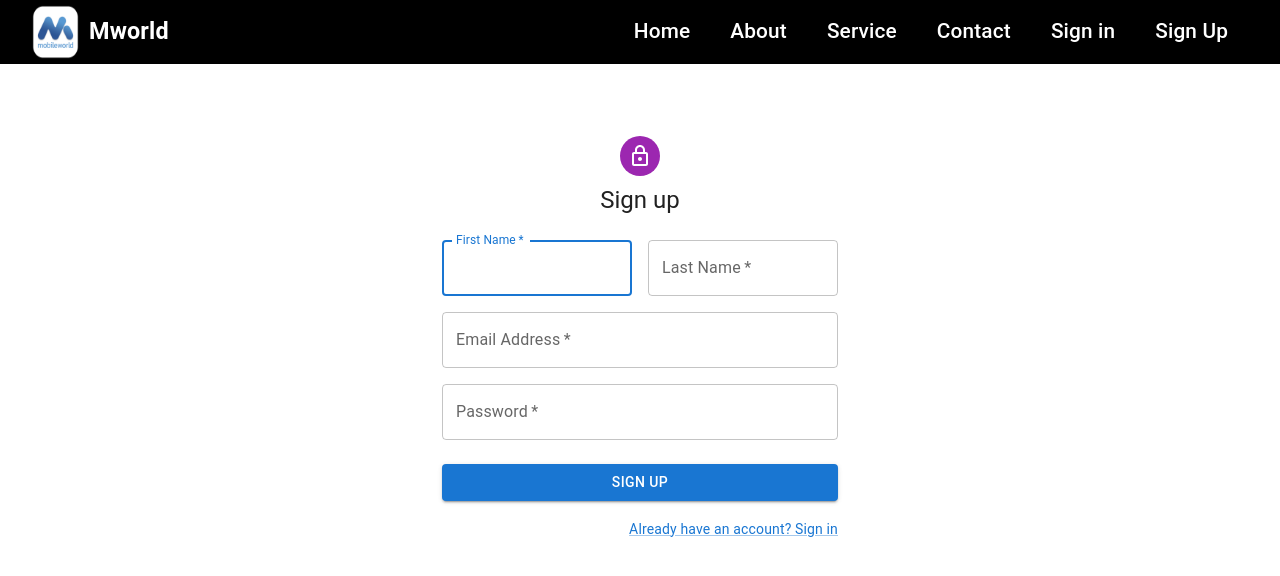
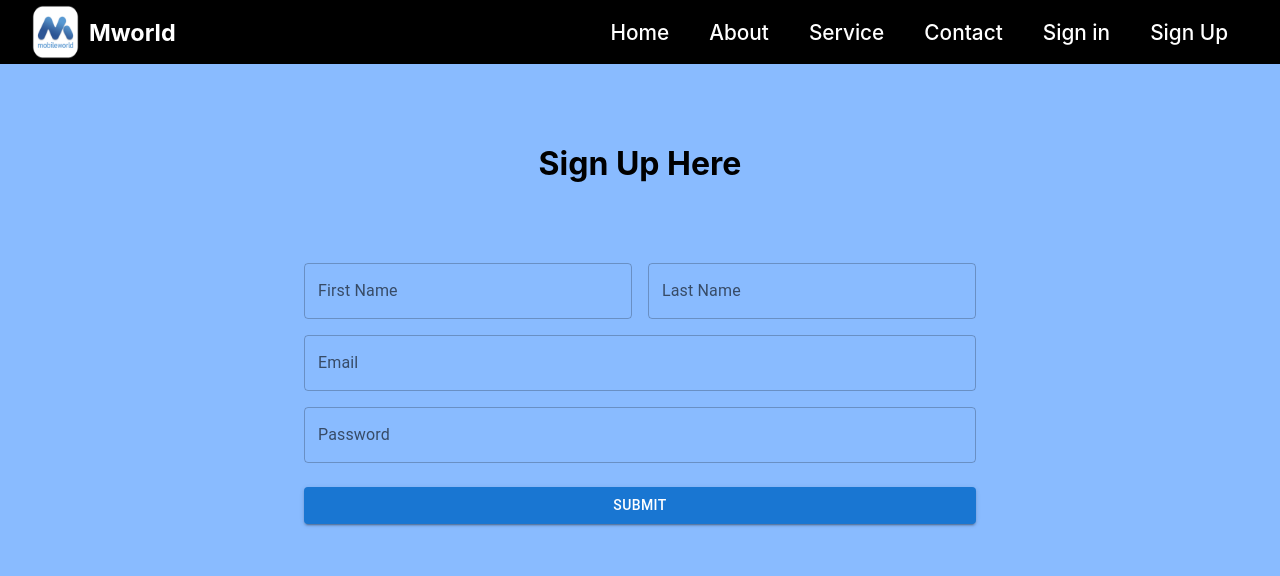
Before and after one commit to GorasiyaNemish/bookShop, a React (Create React App) app: page /signup in a window 1280 px wide. Shown: the top 576 px of the page. Built offline with nearby package versions, Linux system fonts and the light colour scheme.

Commit message:
signUp complete

```diff
--- a/src/App.js
+++ b/src/App.js
@@ -8,7 +8,6 @@ import Service from './Component/Service';
 import Contact from './Component/Contact';
 import Signup from './Component/Signup';
 import Signin from './Component/Signin';
-
 
 function App() {
   return (
--- a/src/Component/Signin.js
+++ b/src/Component/Signin.js
@@ -35,8 +35,8 @@ const Signin = () => {
 
 return (
   <div className="App">
-  <Paper elevation={3} sx={{height: "80vh", marginRight: "35%", marginLeft: "35%" }}>
-    <form onSubmit={formik.handleSubmit}>
+  <Paper elevation={3} sx={{height: "80vh",margin: "5vh 20%",display:"flex", alignItems : "center", justifyContent:"center"}}>
+    <form onSubmit={formik.handleSubmit} >
     <br />
     <Typography variant="h5">Login Form</Typography>
     <br />
@@ -50,7 +50,7 @@ return (
         onChange={formik.handleChange}
         onBlur={formik.handleBlur}error={formik.touched.name && Boolean(formik.errors.name)}
           helperText={formik.touched.name && formik.errors.name}
-          style={{ width: "200px", margin: "5px" }}
+          style={{ width: "400px", margin: "5px" }}
         />
         <br />
         <br />
@@ -63,7 +63,7 @@ return (
         onChange={formik.handleChange}
         onBlur={formik.handleBlur}error={formik.touched.email && Boolean(formik.errors.email)}
           helperText={formik.touched.email && formik.errors.email}
-          style={{ width: "200px", margin: "5px" }}
+          style={{ width: "400px", margin: "5px" }}
         />
         <br />
         <br />
@@ -78,7 +78,7 @@ return (
           onBlur={formik.handleBlur}
           error={formik.touched.password && Boolean(formik.errors.password)}
           helperText={formik.touched.password && formik.errors.password}
-          style={{ width: "200px", margin: "5px" }}
+          style={{ width: "400px", margin: "5px" }}
         />
         <br />
         <br />
--- a/src/Component/Signup.js
+++ b/src/Component/Signup.js
@@ -1,117 +1,44 @@
-import * as React from 'react';
-import Avatar from '@mui/material/Avatar';
-import Button from '@mui/material/Button';
-import CssBaseline from '@mui/material/CssBaseline';
-import TextField from '@mui/material/TextField';
-import FormControlLabel from '@mui/material/FormControlLabel';
-import Checkbox from '@mui/material/Checkbox';
-import Link from '@mui/material/Link';
-import Grid from '@mui/material/Grid';
-import Box from '@mui/material/Box';
-import LockOutlinedIcon from '@mui/icons-material/LockOutlined';
-import Typography from '@mui/material/Typography';
-import Container from '@mui/material/Container';
-import { createTheme, ThemeProvider } from '@mui/material/styles';
+import { Field, Form, Formik } from 'formik';
+import React from 'react';
+import { Grid, Button, TextField } from '@mui/material';
 
-
-
-// TODO remove, this demo shouldn't need to reset the theme.
-
-const defaultTheme = createTheme();
-
-export default function SignUp() {
-  const handleSubmit = (event) => {
-    event.preventDefault();
-    const data = new FormData(event.currentTarget);
-    console.log({
-      email: data.get('email'),
-      password: data.get('password'),
-    });
-  };
-
+const Signup = () => {
   return (
-    <ThemeProvider theme={defaultTheme}>
-      <Container component="main" maxWidth="xs">
-        <CssBaseline />
-        <Box
-          sx={{
-            marginTop: 8,
-            display: 'flex',
-            flexDirection: 'column',
-            alignItems: 'center',
+    <>
+      <div style={{display:"flex",justifyContent:"center",alignItems:"center",flexDirection:"Column",padding:"10vh"}}>
+      <h1>Sign Up Here</h1>
+      <Formik
+        initialValues={{
+          firstName: "",
+          lastName: "",
+          email: "",
+          password: ""
+        }}
+        onSubmit={(values) => {
+          alert(values.firstName + "\nfcvgbhjn");
         }}
       >
-          <Avatar sx={{ m: 1, bgcolor: 'secondary.main' }}>
-            <LockOutlinedIcon />
-          </Avatar>
-          <Typography component="h1" variant="h5">
-            Sign up
-          </Typography>
-          <Box component="form" noValidate onSubmit={handleSubmit} sx={{ mt: 3 }}>
+        <Form style={{ padding: "80px 20%", display: "flex", flexDirection: "column", width: "100%" }}>
           <Grid container spacing={2}>
             <Grid item xs={12} sm={6}>
-                <TextField
-                  autoComplete="given-name"
-                  name="firstName"
-                  required
-                  fullWidth
-                  id="firstName"
-                  label="First Name"
-                  autoFocus
-                />
+              <TextField name="firstName" type="text" label="First Name" fullWidth />
             </Grid>
             <Grid item xs={12} sm={6}>
-                <TextField
-                  required
-                  fullWidth
-                  id="lastName"
-                  label="Last Name"
-                  name="lastName"
-                  autoComplete="family-name"
-                />
+              <TextField name="lastName" type="text" label="Last Name" fullWidth />
             </Grid>
-              <Grid item xs={12}>
-                <TextField
-                  required
-                  fullWidth
-                  id="email"
-                  label="Email Address"
-                  name="email"
-                  autoComplete="email"
-                />
+            <Grid item sm={12}>
+              <TextField name="email" type="text" label="Email" fullWidth />
             </Grid>
-              <Grid item xs={12}>
-                <TextField
-                  required
-                  fullWidth
-                  name="password"
-                  label="Password"
-                  type="password"
-                  id="password"
-                  autoComplete="new-password"
-                />
-              </Grid>
-
-            </Grid>
-            <Button
-              type="submit"
-              fullWidth
-              variant="contained"
-              sx={{ mt: 3, mb: 2 }}
-            >
-              Sign Up
-            </Button>
-            <Grid container justifyContent="flex-end">
-              <Grid item>
-                <Link href={"/signin"} variant="body2">
-                  Already have an account? Sign in
-                </Link>
+            <Grid item sm={12}>
+              <TextField name="password" type="password" label="Password" fullWidth />
             </Grid>
           </Grid>
-          </Box>
-        </Box>
+          <Button type="submit" color="primary" variant='contained' sx={{my:3}}>Submit</Button>
+        </Form>
+      </Formik>
+      </div>
+    </>
+  )
+}
 
-      </Container>
-    </ThemeProvider>
-  );
-}
+export default Signup;
```
Lines whose indentation alone changed are shown as unchanged.
